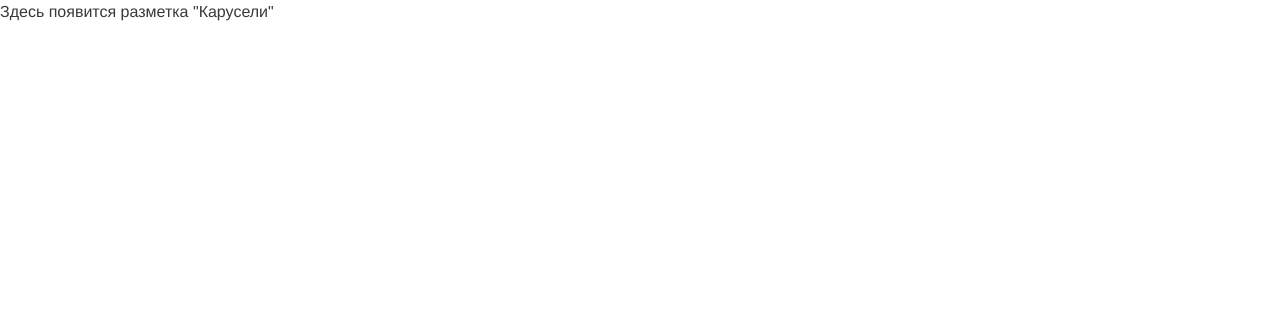
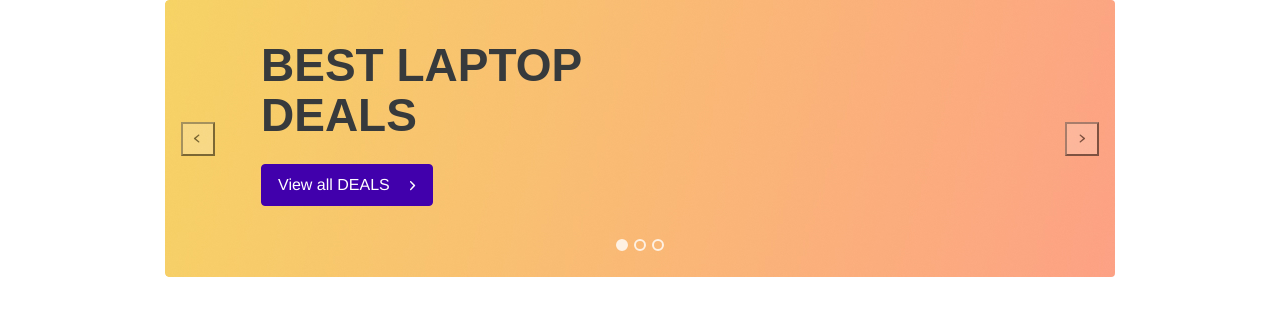
Before and after one commit to koalex/tasks-jsbasic, a website: page 6-module/2-task/src/index.html in a window 1280 px wide. Drawn offline with nearby package versions, Linux system fonts and the light colour scheme; files whose address does not match are found by name.

Commit message:
Пока что перенес решение в src

```diff
--- a/6-module/2-task/src/index.js
+++ b/6-module/2-task/src/index.js
@@ -14,9 +14,97 @@ class Carousel {
    *   ... ]
    */
   constructor(element, slides) {
-    // эти присвоения не стоит трогать, так как на них завязаны проверки в тестах
     this.slides = slides;
     this.el = element;
+
+    this.render();
+    this.showSlide(this.slides[0].id);
+
+    /**
+     * Обратите внимание, здесь используется arrow function, для того чтобы при наступлении события
+     * в метод this.onClick не потерять this.
+     */
+    this.el.addEventListener('click', event => this.onClick(event));
+  }
+
+  onClick(event) {
+    const el = event.target.closest('[role="button"]');
+    let newSlideIndex = null;
+
+    if (el.dataset.slide === 'prev') {
+      newSlideIndex = this.activeSlide - 1;
+    } else if (el.dataset.slide === 'next') {
+      newSlideIndex = this.activeSlide + 1;
+    }
+
+    if (newSlideIndex !== null) {
+      this.showSlide(newSlideIndex);
+    }
+  }
+
+  /**
+   * Функция, которая отвечает за отрисовку компонента
+   */
+  render() {
+    this.el.innerHTML = `
+      <div class="main-carousel carousel slide">
+          <ol class="carousel-indicators">
+              ${this.slides.map(item => `
+                  <li data-target="#mainCarousel" data-slide-to="${item.id}" class="carousel-indicator"></li>
+               `).join('')}
+          </ol>
+          <div class="carousel-inner js-active-slide">
+              <!-- Вот здесь будет активный слайд, после вызова this.showSlide -->
+          </div>
+
+          <button class="carousel-control-prev" href="#mainCarousel" role="button" data-slide="prev">
+              <span class="carousel-control-prev-icon" aria-hidden="true"></span>
+              <span class="sr-only">Previous</span>
+          </button>
+          <button class="carousel-control-next" href="#mainCarousel" role="button" data-slide="next">
+              <span class="carousel-control-next-icon" aria-hidden="true"></span>
+              <span class="sr-only">Next</span>
+          </button>
+      </div>
+    `;
+  }
+
+  /**
+   * Метод показывает выбранный слайд
+   */
+  showSlide(id) {
+    const el = this.el.querySelector('.js-active-slide');
+    const slide = this.slides[id];
+
+    if (!slide) {
+      // Пользователь докликал до конца
+      return;
+    }
+
+    this.activeSlide = id;
+
+    // показываем новый активный слайд
+    el.innerHTML = `
+      <div class="carousel-item active">
+          <img src="${slide.img}" alt="ActiveSlide"/>
+          <div class="container">
+              <div class="carousel-caption">
+                  <h3 class="h1">${slide.title}</h3>
+                  <div>
+                      <a class="btn" href="#" role="button">
+                          View all DEALS
+                          <img src="../../assets/icons/icon-angle-white.svg" class="ml-3" alt=""/>
+                      </a>
+                  </div>
+              </div>
+          </div>
+      </div>
+    `;
+
+    // находим активный индикатор (все остальные деактивируем)
+    for (const indicator of this.el.querySelectorAll('.carousel-indicator')) {
+      indicator.classList.toggle('active', parseInt(indicator.dataset.slideTo, 10) === this.activeSlide);
+    }
   }
 }
 
--- a/index.html
+++ b/index.html
@@ -71,7 +71,7 @@
     </footer>
 
     <!--НЕ МЕНЯЙТЕ ПОРЯДОК ПОДКЛЮЧЕНИЯ СКРИПТОВ - ЭТО ВАЖНО ДЛЯ РАБОТЫ-->
-    <script src="./6-module/2-task/index.js"></script>
+    <script src="./6-module/2-task/src/index.js"></script>
 
     <script>
       (function () {
```
